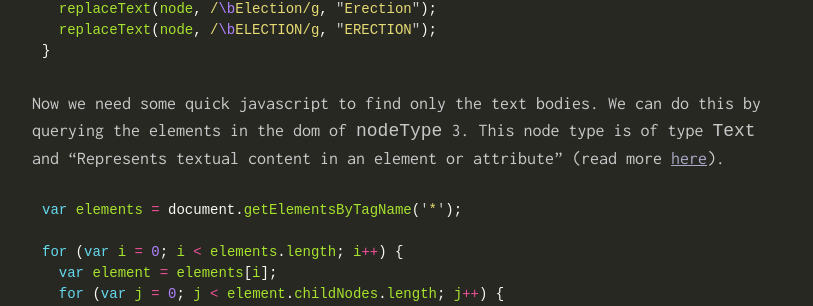
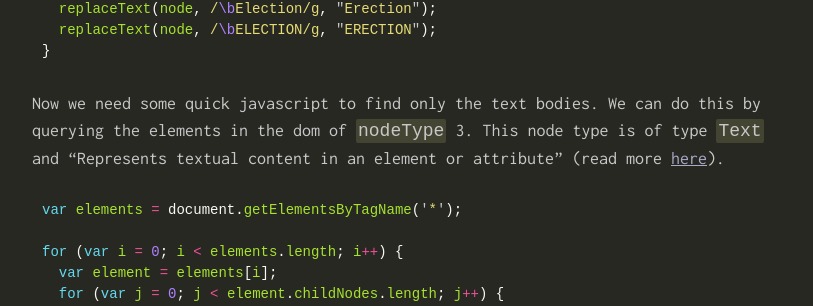
Before and after one commit to pjskennedy/pjsk, a Jekyll site: the page built from _posts/2017-12-02-presidential-erection.md, in a window 1280 px wide. Shown: the part 1005-1311 px from the top of the page, without its empty margins (233-1046 px from the left). Built offline with Jekyll 4.4.1, drawn with Linux system fonts in a browser that asks for light colours.

Commit message:
Fixed backtick highlighting

```diff
--- a/assets/css/highlight.scss
+++ b/assets/css/highlight.scss
@@ -71,6 +71,12 @@
 .highlight .gd { color: #f0509a; } /* Generic.Deleted & Diff Deleted */
 .highlight .gi { color: #a6e22e; } /* Generic.Inserted & Diff Inserted */
 
+code.highlighter-rouge {
+  background-color: #443;
+  padding: 2px;
+  border-radius: 2px;
+}
+
 pre {
   padding: 10px;
   white-space: pre-wrap;
```
